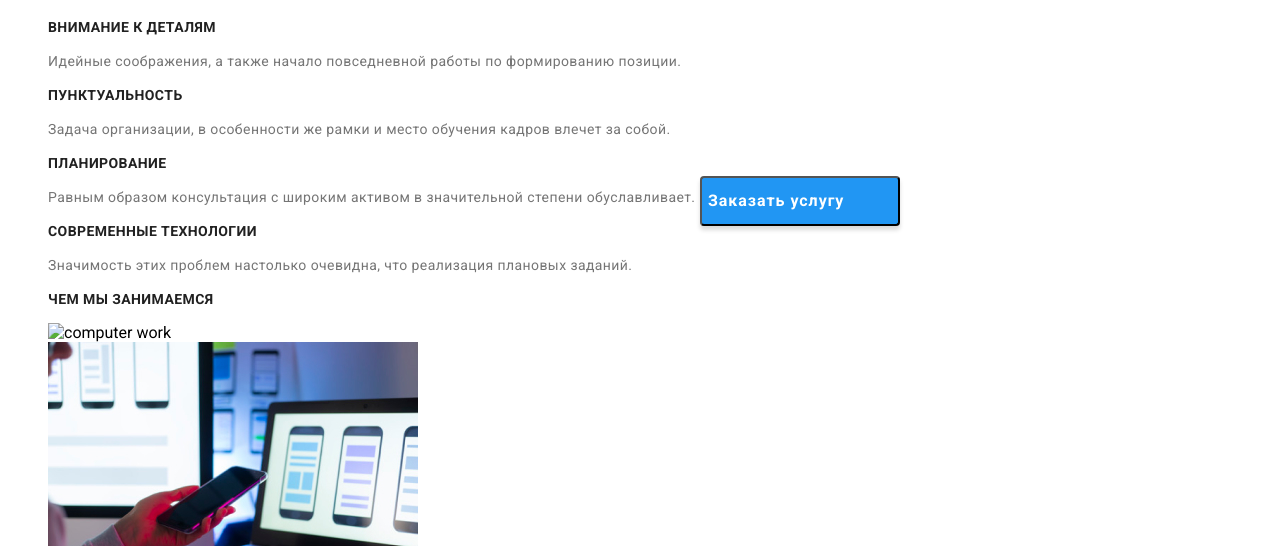
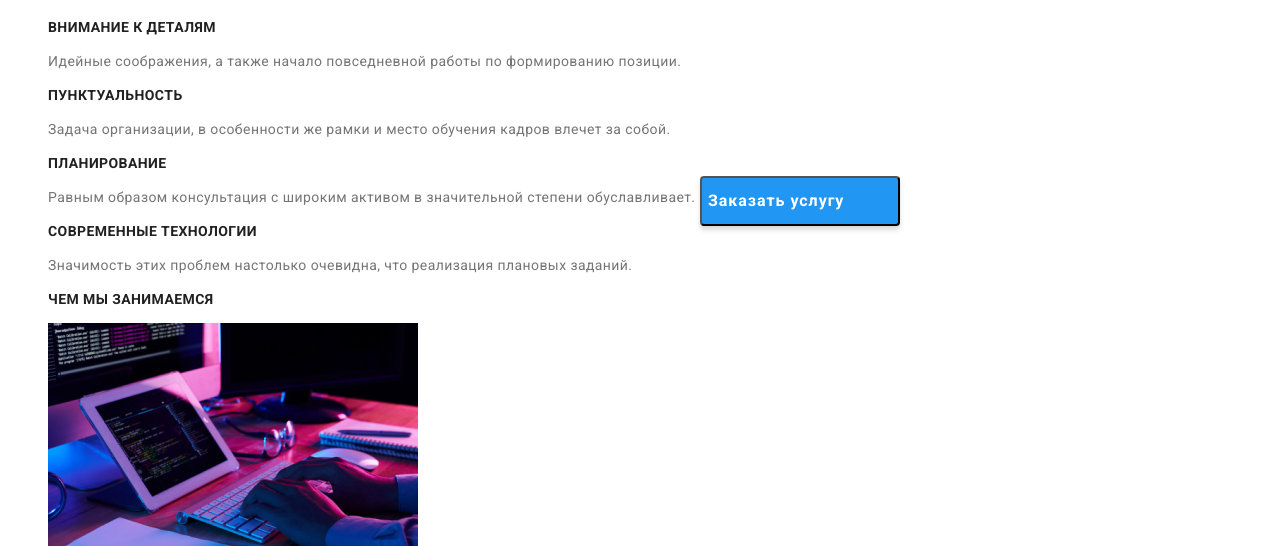
Before and after one commit to TolikDrive/drive, a plain HTML site: page index.html in a window 1280 px wide. Shown: the part 254-800 px from the top of the page. Drawn offline with Linux system fonts and the light colour scheme; the site is published under a folder, as on GitHub Pages, so addresses that start at the root find nothing.

Commit message:
tocka img

```diff
--- a/index.html
+++ b/index.html
@@ -55,7 +55,7 @@
         </ul>
         <ul class="list">
             <li class="work-item">
-                <img src="/images/img1.jpg" alt="computer work"
+                <img src="./images/img1.jpg" alt="computer work"
                 width="370"
                 height="294"
                 >
```
Also changed, not shown: css/style.css (+4 -4 lines).
